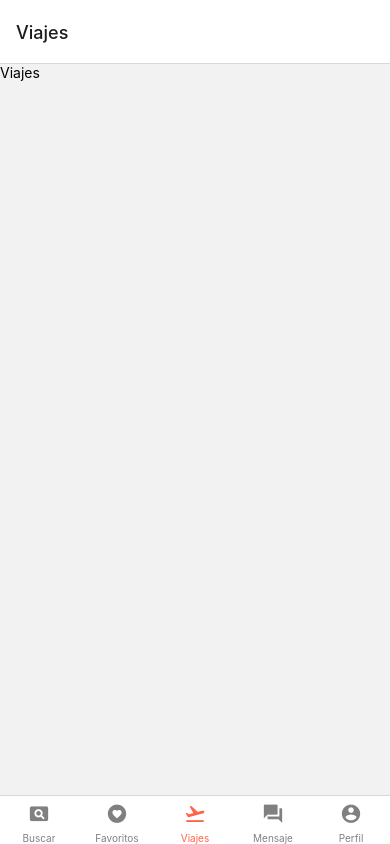
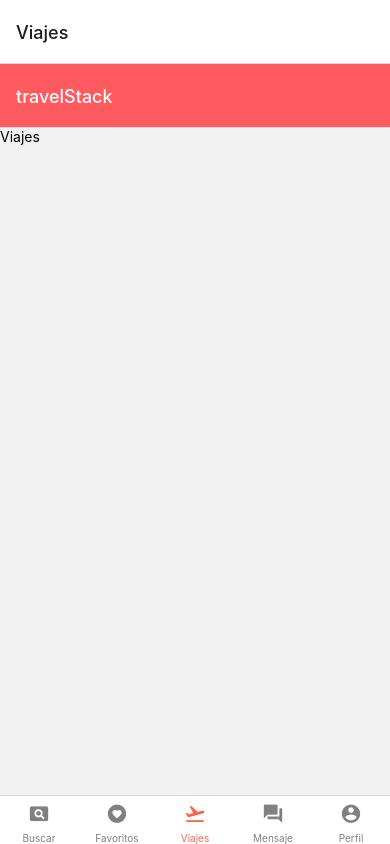
Before and after one commit to AraceliGarcia1/airbb, a React Native app: screen /travel in a window 390 px wide. Built offline with nearby package versions, Linux system fonts and the light colour scheme.

Commit message:
barra roja

```diff
--- a/app/navigation/Navigation.js
+++ b/app/navigation/Navigation.js
@@ -3,7 +3,7 @@ import { StyleSheet, Text, View } from "react-native";
 import { NavigationContainer } from "@react-navigation/native";
 import { createBottomTabNavigator } from "@react-navigation/bottom-tabs";
 import { Icon } from "react-native-elements";
-import Travel from "../screens/Travel";
+import TravelStack from "./TravelStack";
 import Favorites from "../screens/Favorites";
 import Search from "../screens/Search";
 import Message from "../screens/Message";
@@ -14,8 +14,9 @@ export default function Navigation() {
     return (
 
         <NavigationContainer>
-            <Tab.Navigator initialRouteName="travel"
-            screenOptions={({route})=>({
+            <Tab.Navigator
+               initialRouteName="travel"
+               screenOptions={({route})=>({
                tabBarIcon:({color})=>screenOptions(route,color),
                tabBarActiveTintColor:'tomato',
                tabBarInactiveTintColor:'gray',
@@ -33,7 +34,7 @@ export default function Navigation() {
                 />
                 <Tab.Screen
                     name="travel"
-                    component={Travel}
+                    component={TravelStack}
                     options={{ title: "Viajes" }}
                 />
                  <Tab.Screen
--- /dev/null
+++ b/app/navigation/TravelStack.js
@@ -0,0 +1,26 @@
+import React from 'react';
+import { StyleSheet, Text, View } from 'react-native';
+import {createStackNavigator}from "@react-navigation/stack"
+import Travel from "../screens/Travel";
+const Stack=createStackNavigator();
+
+export default function TravelStack(){
+    return(
+        <Stack.Navigator
+        screenOptions={{
+            headerMode: 'screen',
+            headerTintColor:'white',
+            headerStyle:{backgroundColor:'#ff5a60'}
+        }}
+        >
+
+        <Stack.Screen
+        name="travelStack"
+        component={Travel}
+        opcions={{title: "Viajes"}}
+        />
+
+        </Stack.Navigator>
+    )
+}
+//#ff5a60
--- a/package.json
+++ b/package.json
@@ -11,7 +11,8 @@
   },
   "dependencies": {
     "@react-navigation/bottom-tabs": "^6.0.9",
-    "@react-navigation/native": "^6.0.6",
+    "@react-navigation/native": "^6.0.8",
+    "@react-navigation/stack": "^6.1.1",
     "expo": "~44.0.0",
     "expo-status-bar": "~1.2.0",
     "react": "17.0.1",
```
Also changed, not shown: 1 other file (tests, documents, lock files or other folders).
